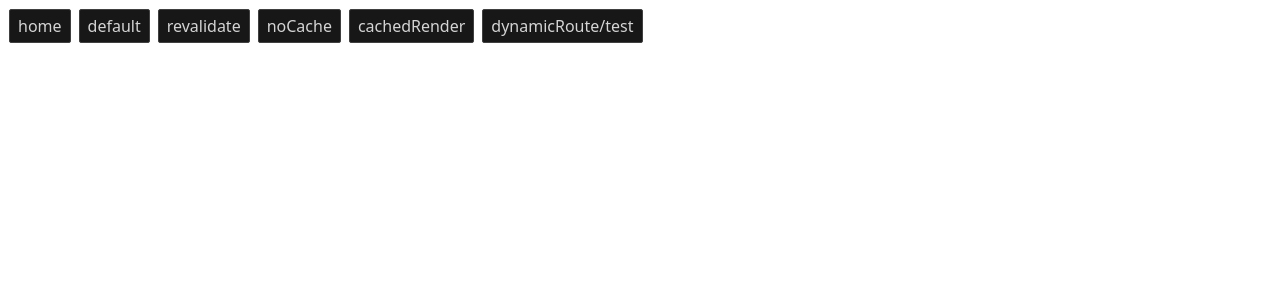
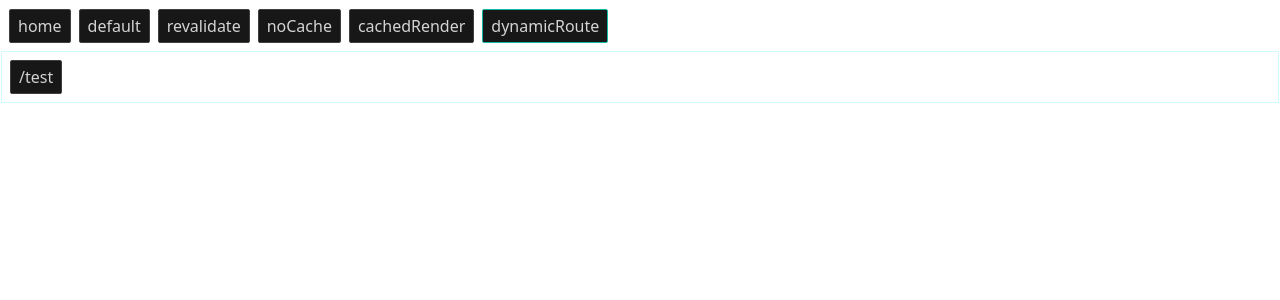
Before and after one commit to Merzaad/learning_next_app_router, a Next.js app: page /dynamicRoute in a window 1280 px wide. Shown: the top 300 px of the page. Built offline with nearby package versions, Linux system fonts and the light colour scheme.

Commit message:
error boundry

```diff
--- a/app/dynamicRoute/[param]/page.tsx
+++ b/app/dynamicRoute/[param]/page.tsx
@@ -1,3 +1,4 @@
 export default function Page({ params }: { params: { param: string } }) {
+  if (params.param !== 'test') throw new Error(`param is "${params.param}", only "test" is allowed`)
   return <div>params: {params.param}</div>
 }
--- /dev/null
+++ b/app/dynamicRoute/error.tsx
@@ -0,0 +1,12 @@
+'use client'
+
+import Button from '@/components/Button'
+
+export default function Error({ error, reset }: { error: Error; reset: () => void }) {
+  return (
+    <div>
+      <div>{error.message}</div>
+      <Button onClick={() => reset()}>reset</Button>
+    </div>
+  )
+}
--- a/app/dynamicRoute/page.tsx
+++ b/app/dynamicRoute/page.tsx
@@ -1,3 +1,12 @@
+import Button from '@/components/Button'
+import Link from 'next/link'
+
 export default function Page() {
-  return null
+  return (
+    <div className='border-1 border-cyan-100 p-2'>
+      <Link href='/dynamicRoute/test'>
+        <Button>/test</Button>
+      </Link>
+    </div>
+  )
 }
--- a/components/Navbar.tsx
+++ b/components/Navbar.tsx
@@ -4,7 +4,7 @@ import { usePathname, useRouter } from 'next/navigation'
 
 export default function Navbar() {
   const router = useRouter()
-  const routes = ['/', '/default', '/revalidate', '/noCache', '/cachedRender', '/dynamicRoute/test']
+  const routes = ['/', '/default', '/revalidate', '/noCache', '/cachedRender', '/dynamicRoute']
   const pathname = usePathname()
   return (
     <div className='flex items-center p-2 gap-2 flex-wrap'>
```
